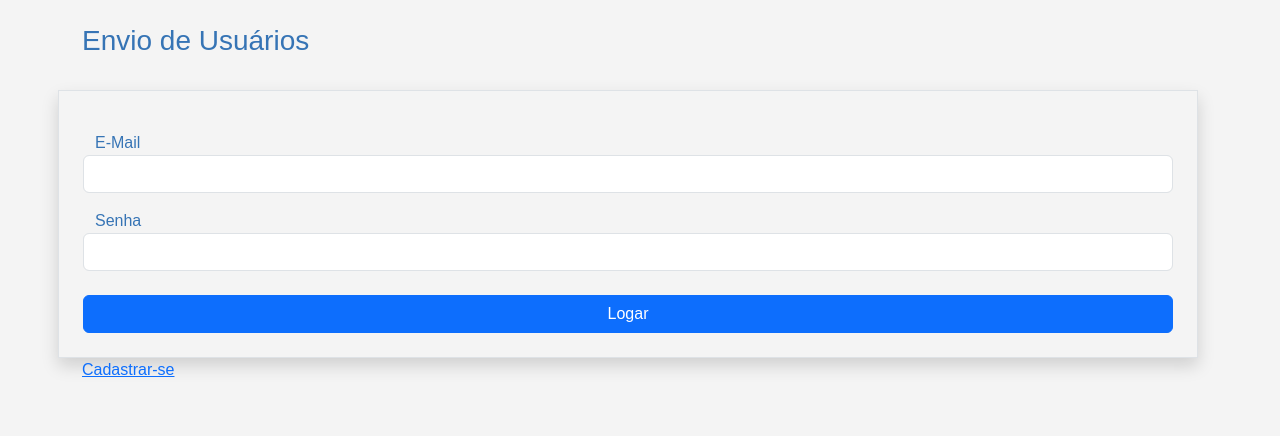
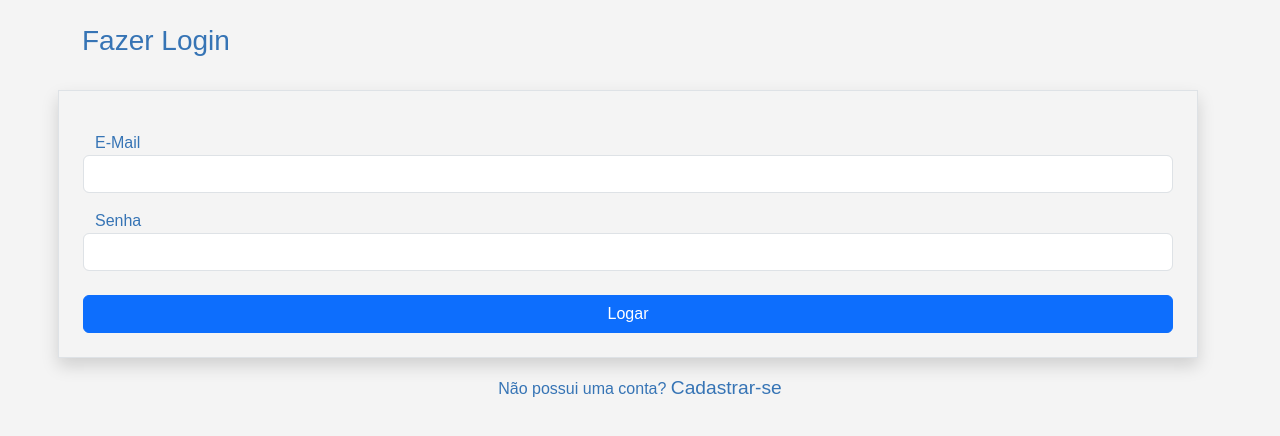
Before and after one commit to jonathan7gb/Aula-Flask, a Flask app: page /login in a window 1280 px wide. Shown: the part 88-524 px from the top of the page. Run offline with Flask 3, Linux system fonts and the light colour scheme; some web fonts are replaced.

Commit message:
arruma uns negocio ai

```diff
--- a/app/forms.py
+++ b/app/forms.py
@@ -42,9 +42,9 @@ class LoginForm(FlaskForm):
             if bcrypt.check_password_hash(user.senha, self.senha.data.encode()):
                 return user
             else:
-                raise Exception("Senha Incorreta!")
+                return ("Senha Incorreta!")
         else:
-            raise Exception("Usuário não encontrado!!")
+            return ("Usuário não encontrado!!")
 
 class contatoForm(FlaskForm):
     nome = StringField('Nome', validators=[DataRequired()])
--- a/app/static/style.css
+++ b/app/static/style.css
@@ -152,3 +152,33 @@ button{
     box-shadow: none !important;
 
 }
+
+#semConta{
+    margin-top: 1rem;
+}
+
+#cadastre-se-login{
+    margin-top: 1rem;
+    text-align: center;
+    color: #3674B5;
+    text-decoration: none;
+    font-size: 1.2rem;
+}
+
+#cadastre-se-login:hover{
+    text-decoration: underline;
+    transition: all 0.5s ease-in-out;
+}
+
+.btnEnviar{
+    background-color: #3674B5 !important;
+    border: 1px solid #3674B5 !important;
+}
+
+.btnEnviar:hover{
+    background-color: #245992 !important;
+}
+
+#detalhesPost{
+    color: #3674B5 !important;
+}
--- a/app/templates/contato.html
+++ b/app/templates/contato.html
@@ -23,7 +23,7 @@
                     {{form.mensagem.label(class="mt-3")}}
                     {{form.mensagem(class="form-control")}}
 
-                    {{form.btnSubmit(class="btn btn-primary col-12 mt-4 ")}}
+                    {{form.btnSubmit(class="btn btn-primary col-12 mt-4 btnEnviar")}}
                 </form>
             </div>
        </div>
--- a/app/templates/login_user.html
+++ b/app/templates/login_user.html
@@ -6,7 +6,7 @@
        <div class="container">
 
             <div class="row mt-4">
-                <h3>Envio de Usuários</h3>
+                <h3>Fazer Login</h3>
                 <form action="" method="post" class="row mt-4 p-4 round border shadow">
                     {{form.csrf_token}}
                     {{ form.hidden_tag() }}
@@ -17,9 +17,9 @@
                     {{form.senha.label(class="mt-3")}}
                     {{form.senha(class="form-control")}}
 
-                    {{form.submit(class="btn btn-primary col-12 mt-4 ")}}
+                    {{form.submit(class="btn btn-primary col-12 mt-4 botaoLogarLogin")}}
                 </form>
-                <a href="{{url_for('cadastro_usuario')}}">Cadastrar-se</a>
+                <p id="semConta">Não possui uma conta? <a href="{{url_for('cadastro_usuario')}}" id="cadastre-se-login">Cadastrar-se</a></p>
             </div>
        </div>
 
--- a/app/templates/post.html
+++ b/app/templates/post.html
@@ -13,7 +13,7 @@
                 <div class="col-12 border rounded p-4 shadow">
                     {{post.mensagem}}
                     <hr>
-                    <img src="{{url_for('static', filename='data/post/{}'.format(post.imagem))}}" style="max-width: 300px;;">
+                    <img src="{{url_for('static', filename='img/{}'.format(post.imagem))}}" style="max-width: 300px;;">
                 </div>
             </div>
             <div class="col-12 mt-3">
@@ -23,12 +23,12 @@
                     {{form.comentario.label()}}
                     {{form.comentario(class="form_control")}}
 
-                    {{form.btnSubmit(class="btn btn-primary col-12 mt-3")}}
+                    {{form.btnSubmit(class="btn btn-primary col-12 mt-3 btnEnviar")}}
                 </form>
             </div>
             <hr>
             <div class="col-12 mt-4 border rounded shadow p-3">
-                <h3>comentários</h3>
+                <h3>Comentários</h3>
                 {% for c in post.comentarios %}
                 <p>
                     <b>Usuario: </b>{{c.user_id.nome}} {{c.user_id.sobrenome}}<br>
--- a/app/templates/post_detail.html
+++ b/app/templates/post_detail.html
@@ -32,7 +32,7 @@
                     {{ form.text(class="form-control") }}
                 </div>
                 <div class="form-group mt-2">
-                    {{ form.submit(class="btn btn-primary") }}
+                    {{ form.submit(class="btn btn-primary btnEnviar") }}
                 </div>
             </form>
         </div>
--- a/app/templates/post_lista.html
+++ b/app/templates/post_lista.html
@@ -21,7 +21,7 @@
                                 <tr>
                                     <td>{{linha.mensagem }}</td>
                                     <td>{{linha.user_id.nome}}</td>
-                                    <td><a href="{{url_for('PostComentarios', id=linha.id)}}">Detalhes</a></td>
+                                    <td><a href="{{url_for('PostComentarios', id=linha.id)}}" id="detalhesPost">Detalhes</a></td>
                                 </tr>
                                 {% endfor %}
                             </tr>
--- a/app/templates/post_novo.html
+++ b/app/templates/post_novo.html
@@ -1,4 +1,6 @@
 {% extends 'base.html' %}
+
+{% include "header.html" %}
 
 {% block content %}
    <div class="container">
@@ -14,7 +16,7 @@
             {{form.imagem.label()}}
             {{form.imagem(class="form-control")}}
 
-            {{form.btnSubmit(class="btn btn-primary col-12 mt-3")}}
+            {{form.btnSubmit(class="btn btn-primary col-12 mt-3 btnEnviar")}}
         </form>
    </div>
 {% endblock %}
```
Also changed, not shown: app/uploads/post/senai.jpg (added), instance/database.db.
